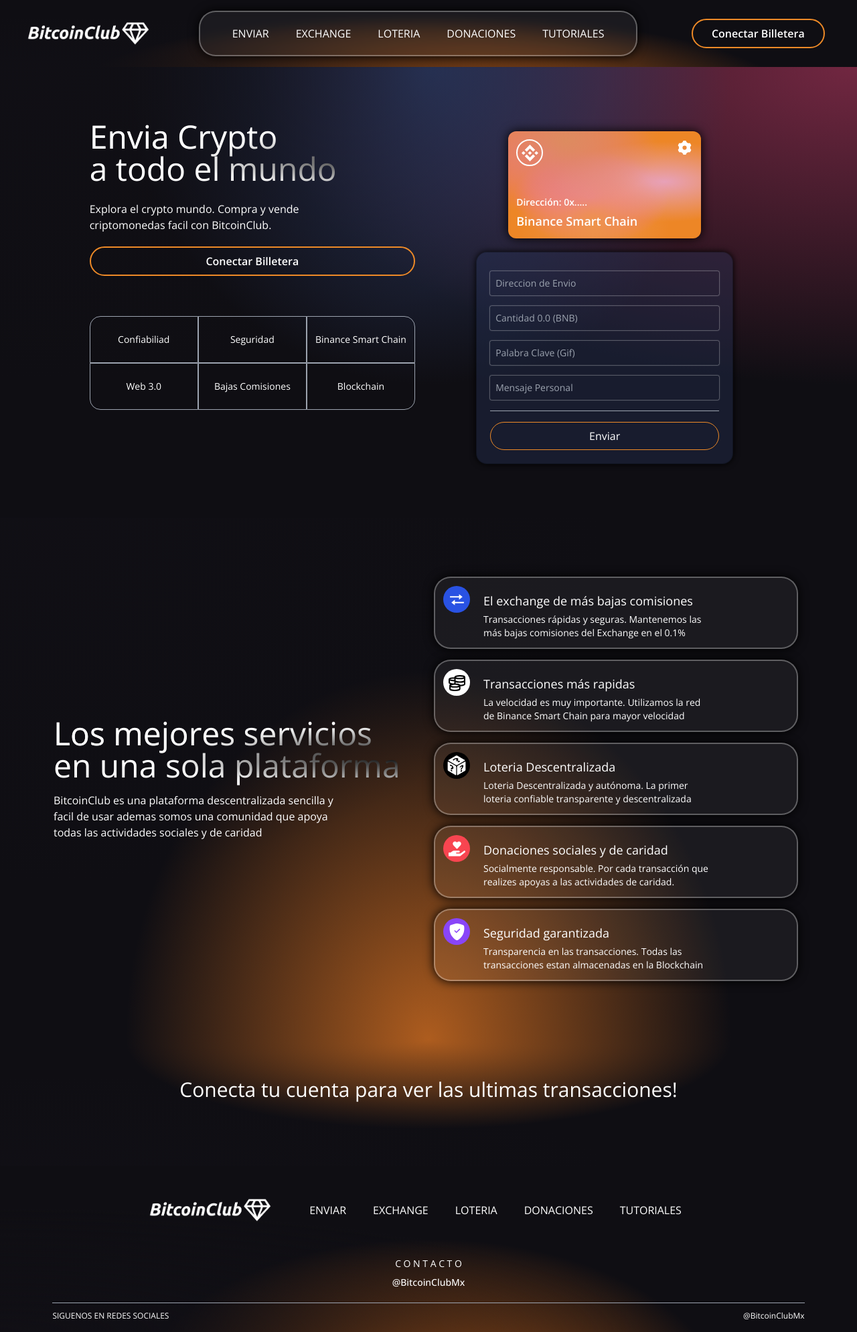
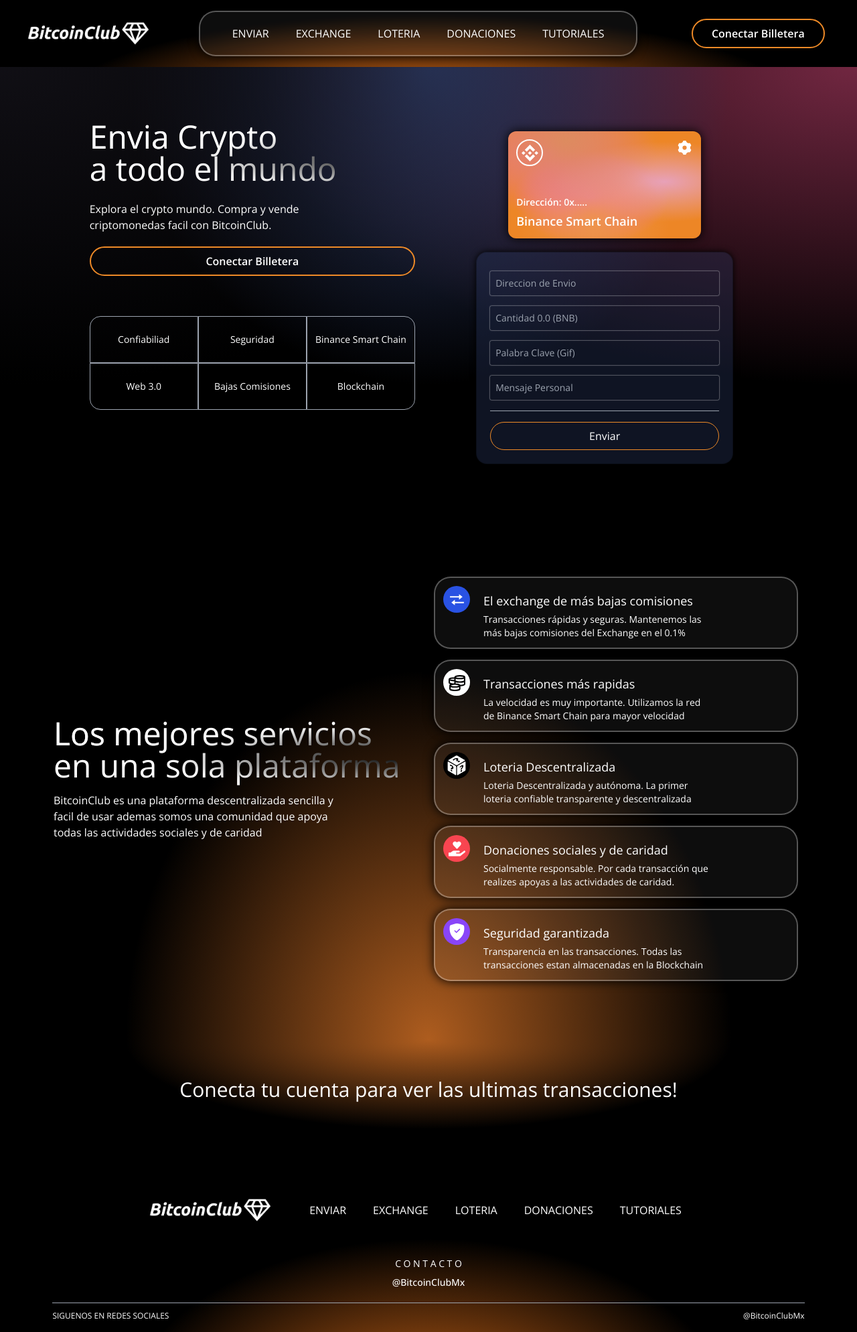
Before and after one commit to MrCryptoDK/Bitcoinclub-Web3, a React (Vite) app: page / in a window 1280 px wide. Shown: the whole page at 67% size. Built offline with nearby package versions, Linux system fonts and the light colour scheme.

Commit message:
fondo edit

```diff
--- a/index.html
+++ b/index.html
@@ -5,7 +5,7 @@
     <link rel="icon" type="image/svg+xml" href="/src/favicon.svg" />
     <meta name="viewport" content="width=device-width, initial-scale=1.0" />
 
-    <title>BitcoinClub App</title>
+    <title>Exchange | BitcoinClub</title>
   </head>
   <body>
     <div id="root"></div>
--- a/src/components/Services.jsx
+++ b/src/components/Services.jsx
@@ -6,7 +6,7 @@
 import { GrMoney } from "react-icons/gr";
 
 const ServiceCard = ({ color, title, icon, subtitle }) => (
-  <div className="flex flex-row items-start justify-start p-3 m-2 cursor-pointer white-glassmorphism2 hover:shadow-2xl ">
+  <div className="flex flex-row items-start justify-start p-3 m-2 white-glassmorphism2 hover:shadow-2xl ">
     <div className={`w-10 h-10 rounded-full flex justify-center items-center ${color}`}>
       {icon}
     </div>
--- a/src/components/Transactions.jsx
+++ b/src/components/Transactions.jsx
@@ -37,7 +37,9 @@
           className="object-cover w-full h-64 rounded-md shadow-lg 2xl:h-96"
         />
         <div className="blue-glassmorphism border-[2px] border-[#ee8a27] hover:bg-[#ee8a27] p-3 px-5 cursor-pointer w-max rounded-3xl -mt-5 shadow-2xl">
-          <p className="font-bold text-white">{timestamp}</p>
+          <p className="font-bold text-white">
+            {timestamp}
+            </p>
         </div>
       </div>
     </div>
--- a/src/index.css
+++ b/src/index.css
@@ -34,13 +34,12 @@
   align-items: center;
   justify-content: space-around;
   user-select: none;
-  background-color: #0f0e13;
+  background-color: black;
   background-image: radial-gradient(
-      at 0% 100%,
-      hsla(253, 16%, 7%, 1) 0,
-      transparent 53%
-    ),
-    radial-gradient(at 50% 150%, hsla(26, 80%, 48%, 1) 0, transparent 60%);
+    at 50% 150%,
+    hsla(26, 80%, 48%, 1) 0,
+    transparent 60%
+  );
 }
 
 .header-logo img {
@@ -50,6 +49,7 @@
 .menu-items {
   display: flex;
   list-style: none;
+  user-select: none;
   padding-block: 1.25rem;
   padding-inline: 3rem;
   gap: 2.5rem;
@@ -129,7 +129,8 @@
 }
 
 .gradient-bg-welcome {
-  background-color: #0f0e13;
+  width: 100vw;
+  background-color: black;
   background-image: radial-gradient(
       at 0% 0%,
       hsla(253, 16%, 7%, 1) 0,
@@ -140,33 +141,30 @@
 }
 
 .gradient-bg-services {
-  background-color: #0f0e13;
+  background-color: black;
   background-image: radial-gradient(
-      at 0% 0%,
-      hsla(253, 16%, 7%, 1) 0,
-      transparent 50%
-    ),
-    radial-gradient(at 50% 100%, hsla(26, 70%, 40%, 1) 0, transparent 50%);
+    at 50% 100%,
+    hsla(26, 70%, 40%, 1) 0,
+    transparent 50%
+  );
 }
 
 .gradient-bg-transactions {
-  background-color: #0f0e13;
+  background-color: black;
   background-image: radial-gradient(
-      at 0% 100%,
-      hsla(253, 16%, 7%, 1) 0,
-      transparent 50%
-    ),
-    radial-gradient(at 50% 0%, hsla(26, 70%, 40%, 1) 0, transparent 50%);
+    at 50% 0%,
+    hsla(26, 70%, 40%, 1) 0,
+    transparent 50%
+  );
 }
 
 .gradient-bg-footer {
-  background-color: #0f0e13;
+  background-color: black;
   background-image: radial-gradient(
-      at 0% 100%,
-      hsla(253, 16%, 7%, 1) 0,
-      transparent 53%
-    ),
-    radial-gradient(at 50% 150%, hsla(26, 80%, 45%, 1) 0, transparent 50%);
+    at 50% 150%,
+    hsla(26, 80%, 45%, 1) 0,
+    transparent 50%
+  );
 }
 
 .fila {
```
Also changed, not shown: 5 other files (tests, documents, lock files or other folders).
